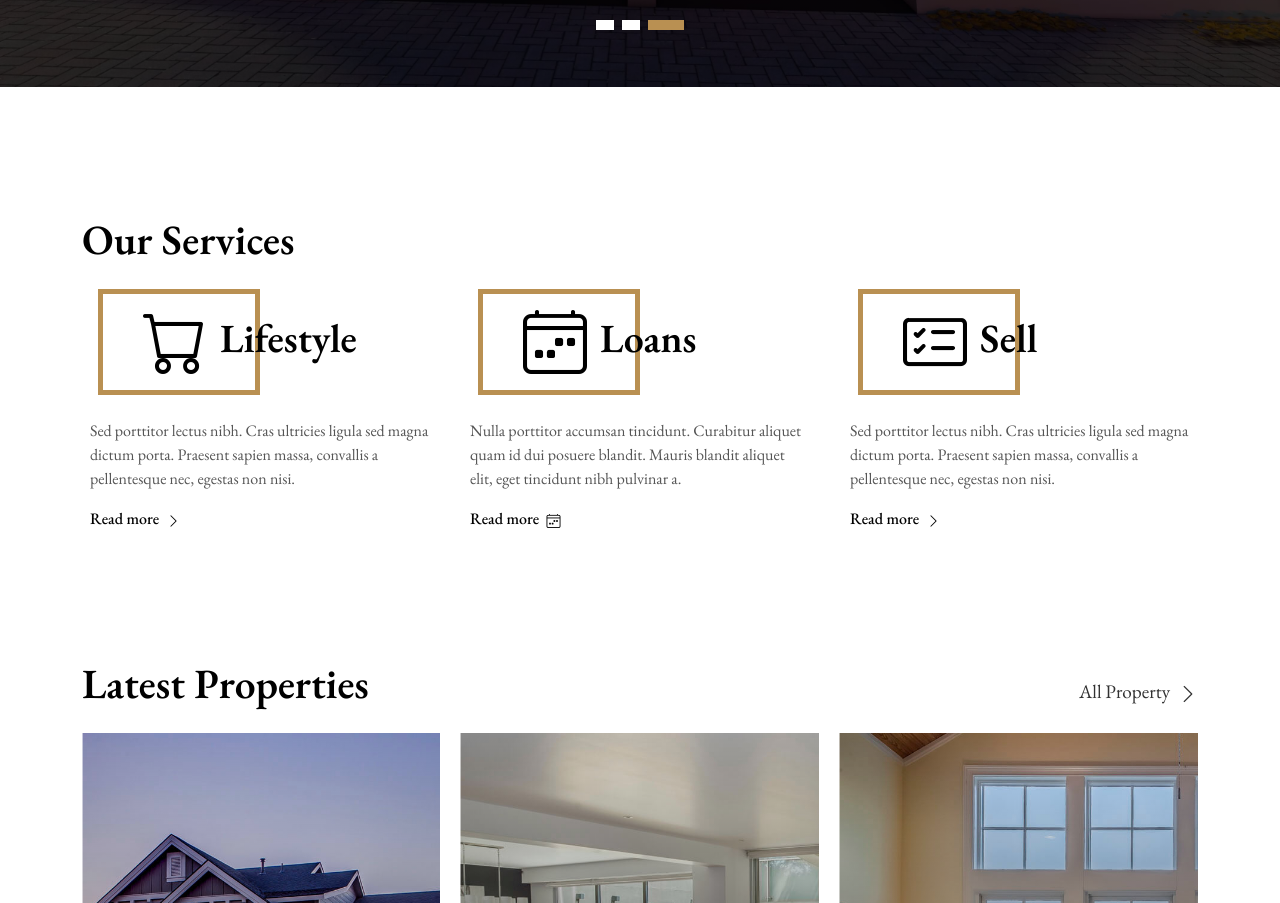
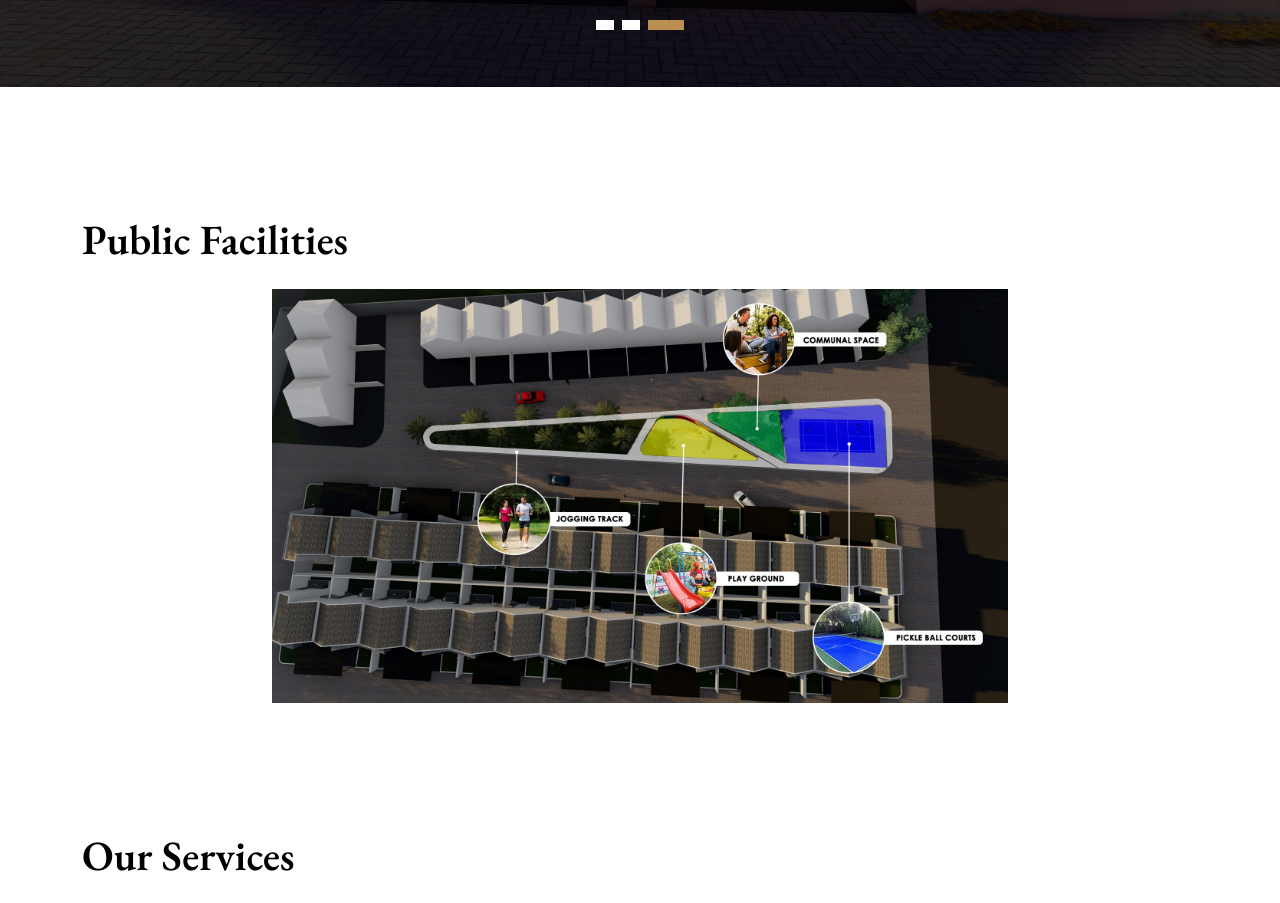
Before and after one commit to devonnosuke/website-rinda-permai, a plain HTML site: page index.html in a window 1280 px wide. Shown: the part 737-1640 px from the top of the page. Drawn offline with nearby package versions, Linux system fonts and the light colour scheme.

Commit message:
merubah dan menambah foto dibagian section

```diff
--- a/assets/css/style.css
+++ b/assets/css/style.css
@@ -11,6 +11,16 @@
 body {
   font-family: "EB Garamond", serif;
   color: #555555;
+}
+
+.fasilitas-img{
+  width: 100%;
+}
+
+@media (min-width: 600px){
+  .fasilitas-img{
+    padding: 0px 190px;
+  }
 }
 
 h1,
--- a/index.html
+++ b/index.html
@@ -328,6 +328,27 @@
     <!-- End Intro Section -->
 
     <main id="main">
+      <!-- ======= Facility Section ======= -->
+      <section class="section-services section-t8">
+        <div class="container">
+          <div class="row">
+            <div class="col-md-12">
+              <div class="title-wrap d-flex justify-content-between">
+                <div class="title-box">
+                  <h2 class="title-a">Public Facilities</h2>
+                </div>
+              </div>
+            </div>
+          </div>
+          <div class="row">
+            <div class="col-md-12">
+              <img class="fasilitas-img" src="assets/img/Facility.jpg" alt="" />
+            </div>
+          </div>
+        </div>
+      </section>
+      <!-- End Facility Section -->
+
       <!-- ======= Services Section ======= -->
       <section class="section-services section-t8">
         <div class="container">
```
Also changed, not shown: assets/img/Facility.jpg (added).
